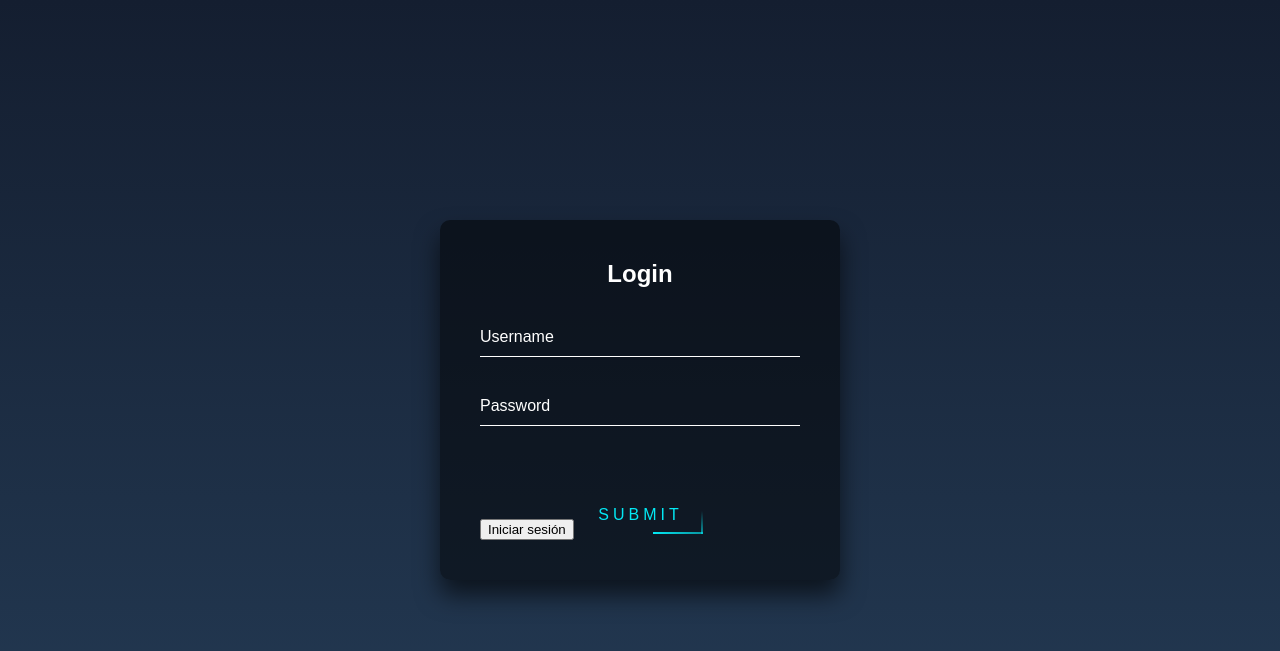
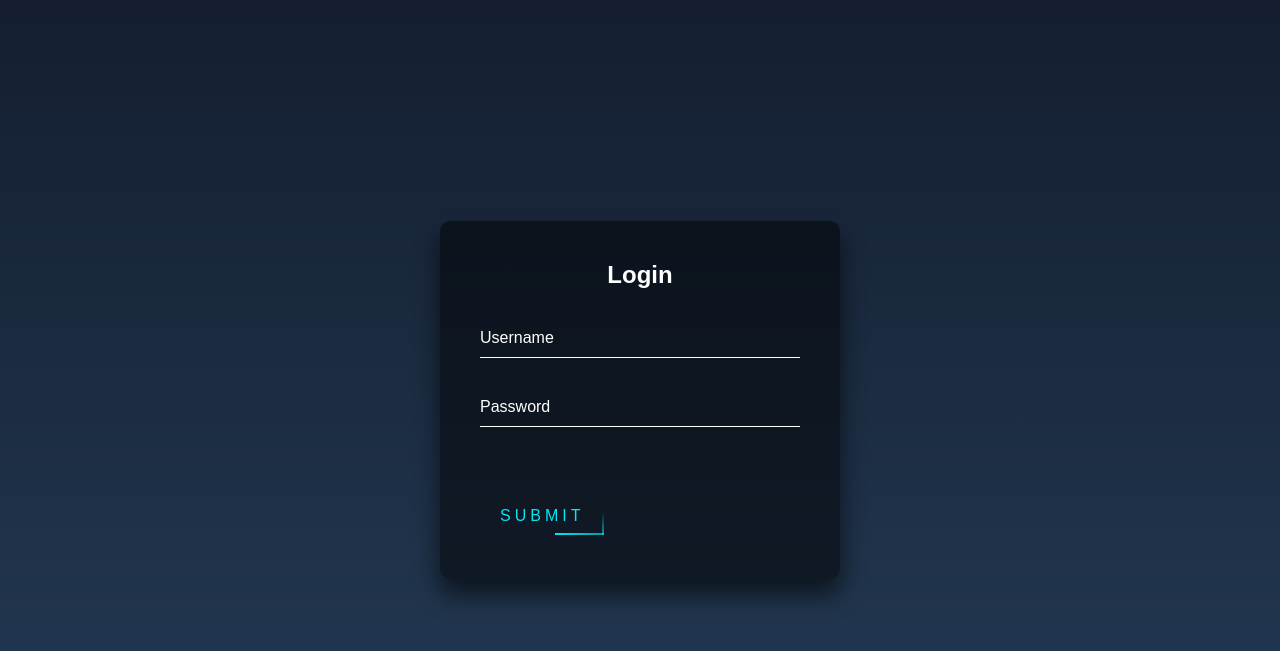
Before and after one commit to PabloTicci/ElVigiaWeb, a PHP site: page /login.php in a window 1280 px wide. Shown: the top 651 px of the page. Run offline with PHP 8.4, Linux system fonts and the light colour scheme.

Commit message:
Prueba login boton #2

```diff
--- a/login.php
+++ b/login.php
@@ -20,8 +20,8 @@
                 <input type="password" name="clave" required="">
                 <label for="clave">Password</label>
             </div>
-            <input type="submit" value="Iniciar sesión">
-            <a href="upload.php">
+            <!--<input type="submit" value="Iniciar sesión">-->
+            <a href="upload.php" value="Iniciar sesión">
                 <span></span>
                 <span></span>
                 <span></span>
```
